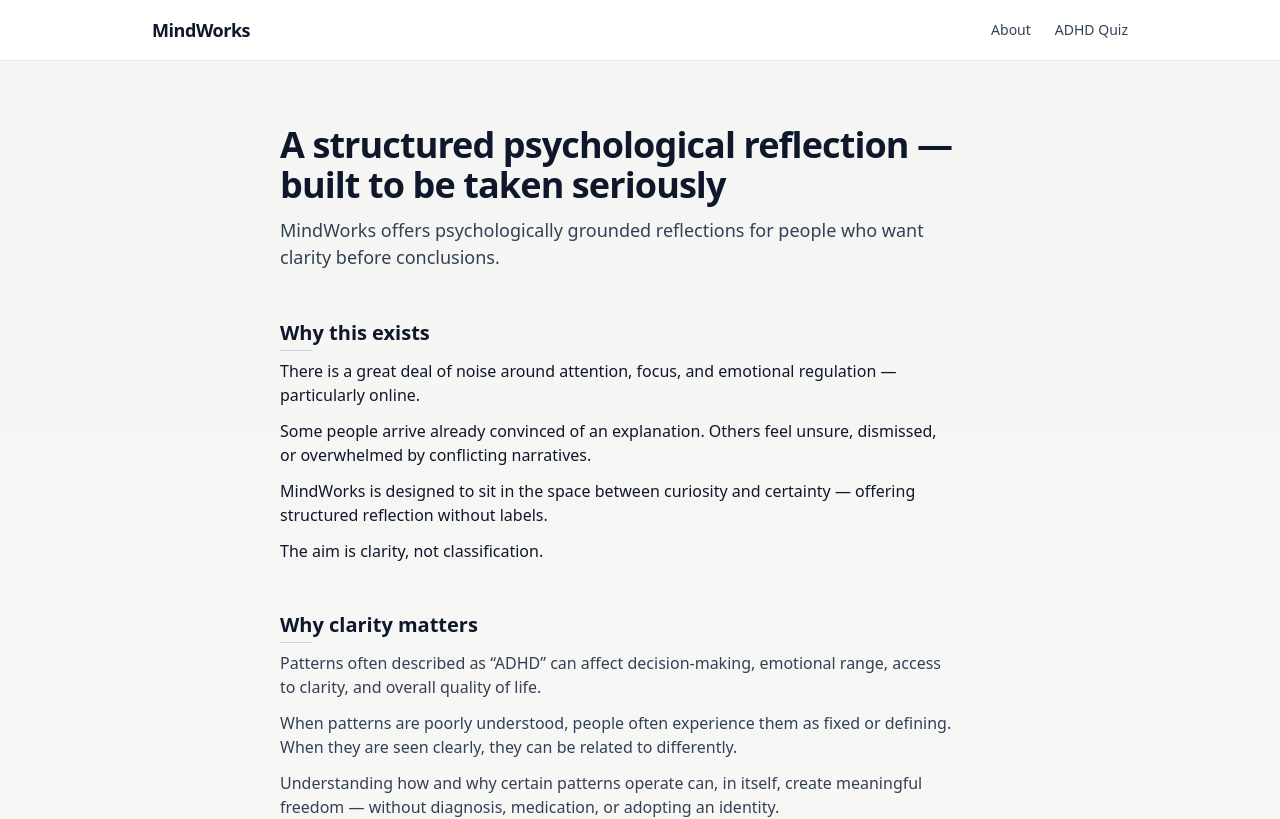
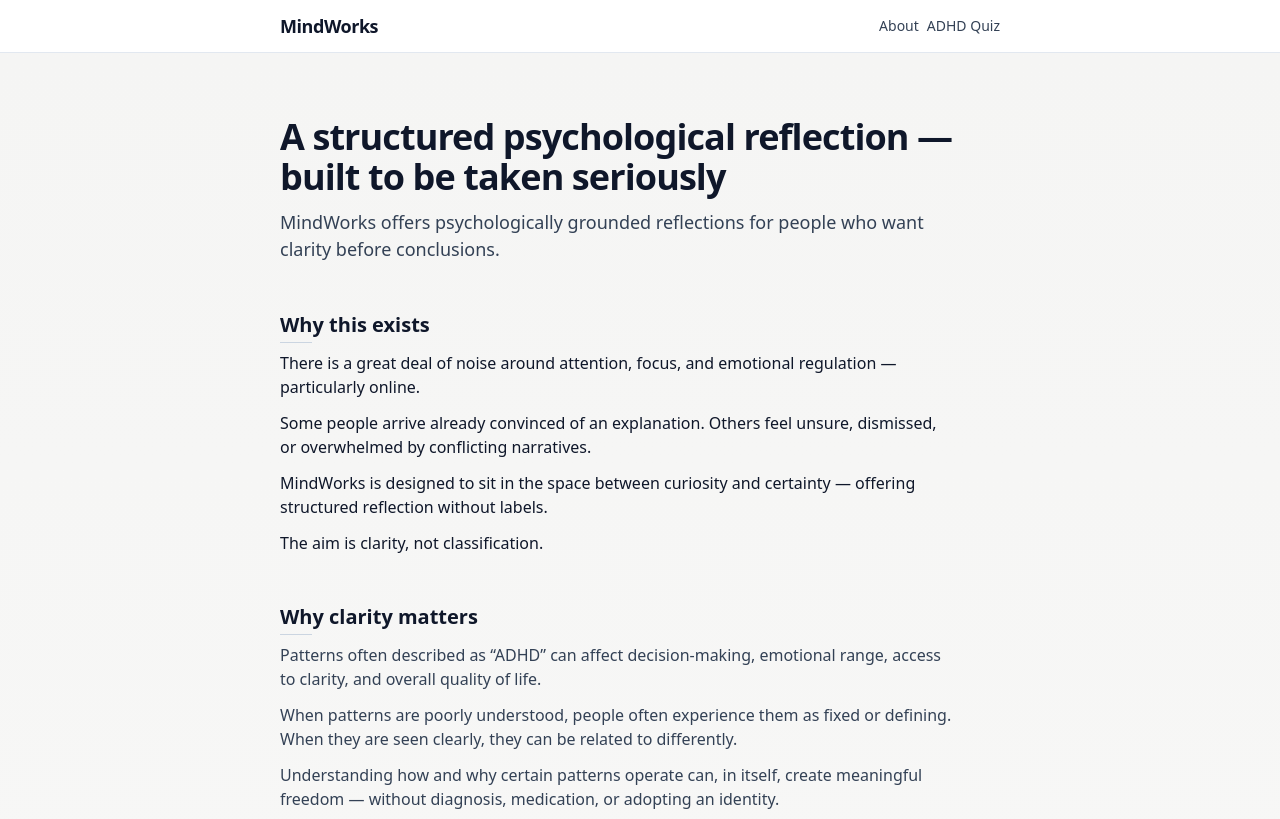
Before and after one commit to stopinder/therapy-orientation-quiz, a Vue app: page /about in a window 1280 px wide. Shown: the top 819 px of the page. Built offline with nearby package versions, Linux system fonts and the light colour scheme; no server answers.

Commit message:
Tighten AppHeader spacing and nav alignment

```diff
--- a/src/components/AppHeader.vue
+++ b/src/components/AppHeader.vue
@@ -1,14 +1,16 @@
 <template>
-  <header class="sticky top-0 z-50 bg-white/90 backdrop-blur border-b">
-    <div class="max-w-5xl mx-auto px-6 py-4 flex items-center justify-between">
+  <header class="sticky top-0 z-50 bg-white/90 backdrop-blur border-b border-slate-200">
+    <div class="max-w-3xl mx-auto px-6 py-3">
+      <div class="flex items-center">
 
         <!-- Brand -->
         <div class="text-lg font-semibold tracking-tight text-slate-900">
           MindWorks
         </div>
 
+
         <!-- Navigation -->
-      <nav class="flex items-center gap-6 text-sm font-medium text-slate-700">
+        <nav class="ml-auto flex items-center gap-2 text-sm font-medium text-slate-700">
           <router-link to="/about" class="hover:text-slate-900 transition">
             About
           </router-link>
@@ -19,11 +21,9 @@
           >
             ADHD Quiz
           </a>
-
         </nav>
 
       </div>
+    </div>
   </header>
-
-
 </template>
```
Lines whose indentation alone changed are shown as unchanged.
